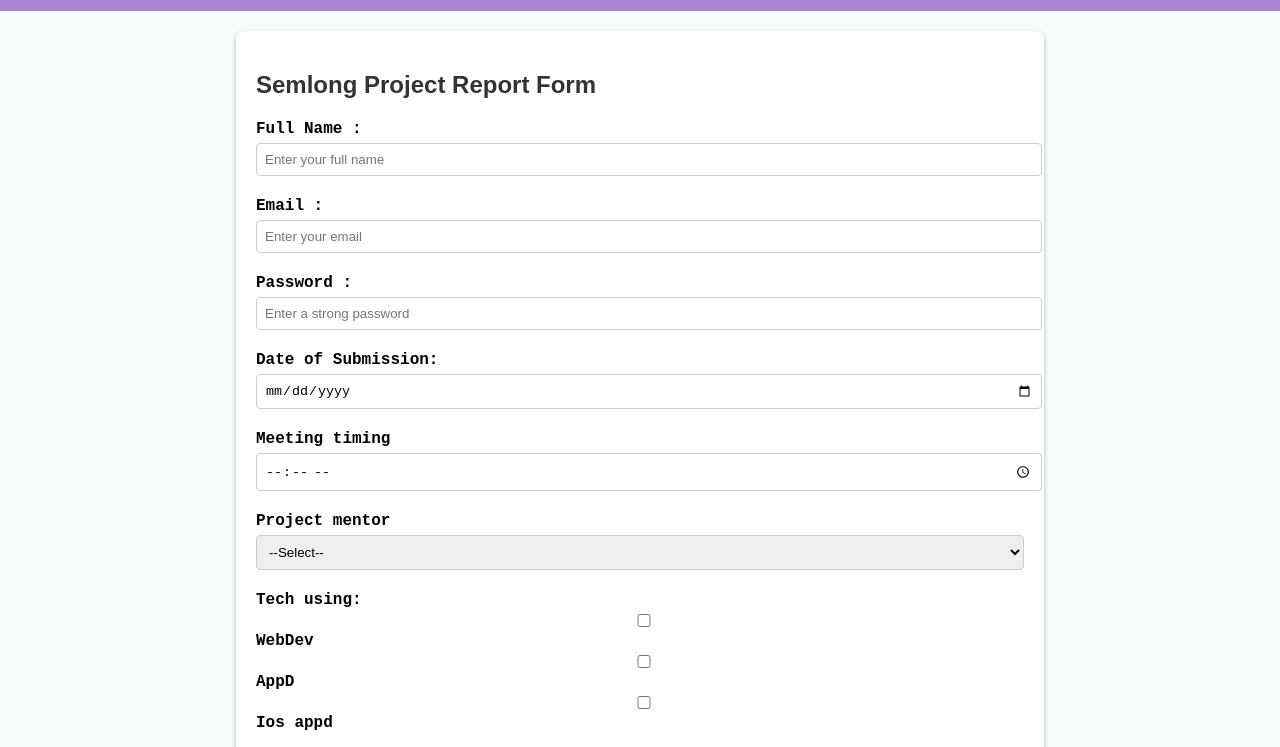
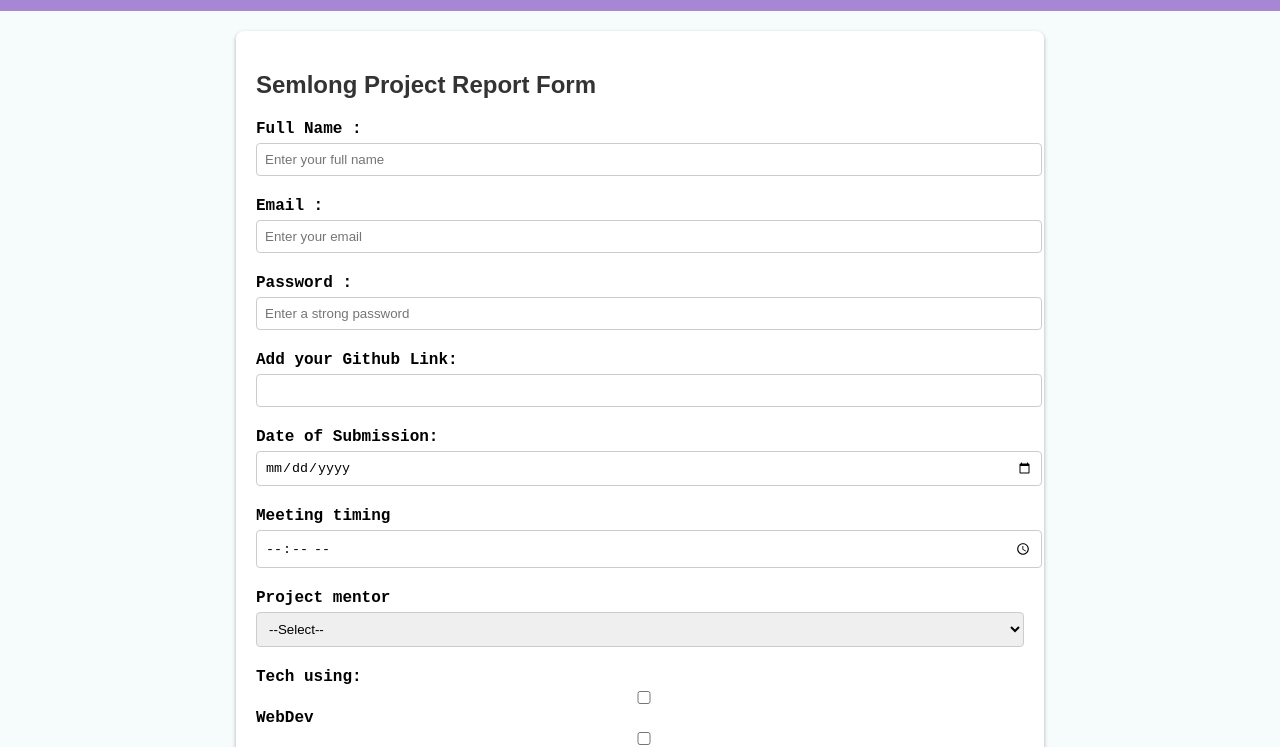
Before and after one commit to Aniketchaurasia97/iwt, a plain HTML site: page week3/akform.html in a window 1280 px wide. Shown: the part 89-836 px from the top of the page. Drawn offline with Linux system fonts and the light colour scheme.

Commit message:
Update akform.html

```diff
--- a/week3/akform.html
+++ b/week3/akform.html
@@ -85,7 +85,7 @@
     <main>
     <h2>Semlong Project Report Form</h2>
     <!-- form me validate and novalidate  -->
-    <form action="#" ,method="get" target="_blank" onsubmit="submitform(event)" novalidate>
+    <form action="#" ,method="get" target="_blank" onsubmit="submitform(event)" >
         <div class="form-group">
             <label for="name">Full Name : </label>
             <input type="text" id="name" name="name" maxlength="100" placeholder="Enter your full name" required>
@@ -101,6 +101,10 @@
             <label for="Password">Password : </label>
             <input type="password" id="Password" name="Password" placeholder="Enter a strong password"
                 pattern="^(?=.*[a-z])(?=.*[A-Z])(?=.*\d)[A-Za-z\d@$!%*?&]{8,}$" minlength="8" required>
+        </div>
+        <div class="form-group">
+            <label for="GithubLink">Add your Github Link:</label>
+            <input type="url" id="Github" name="Github" required pattern="https://github.com/]+[a-z0-9.-]+\.[a-z]{2,}$">
         </div>
         <!-- date  -->
         <div class="form-group">
```
